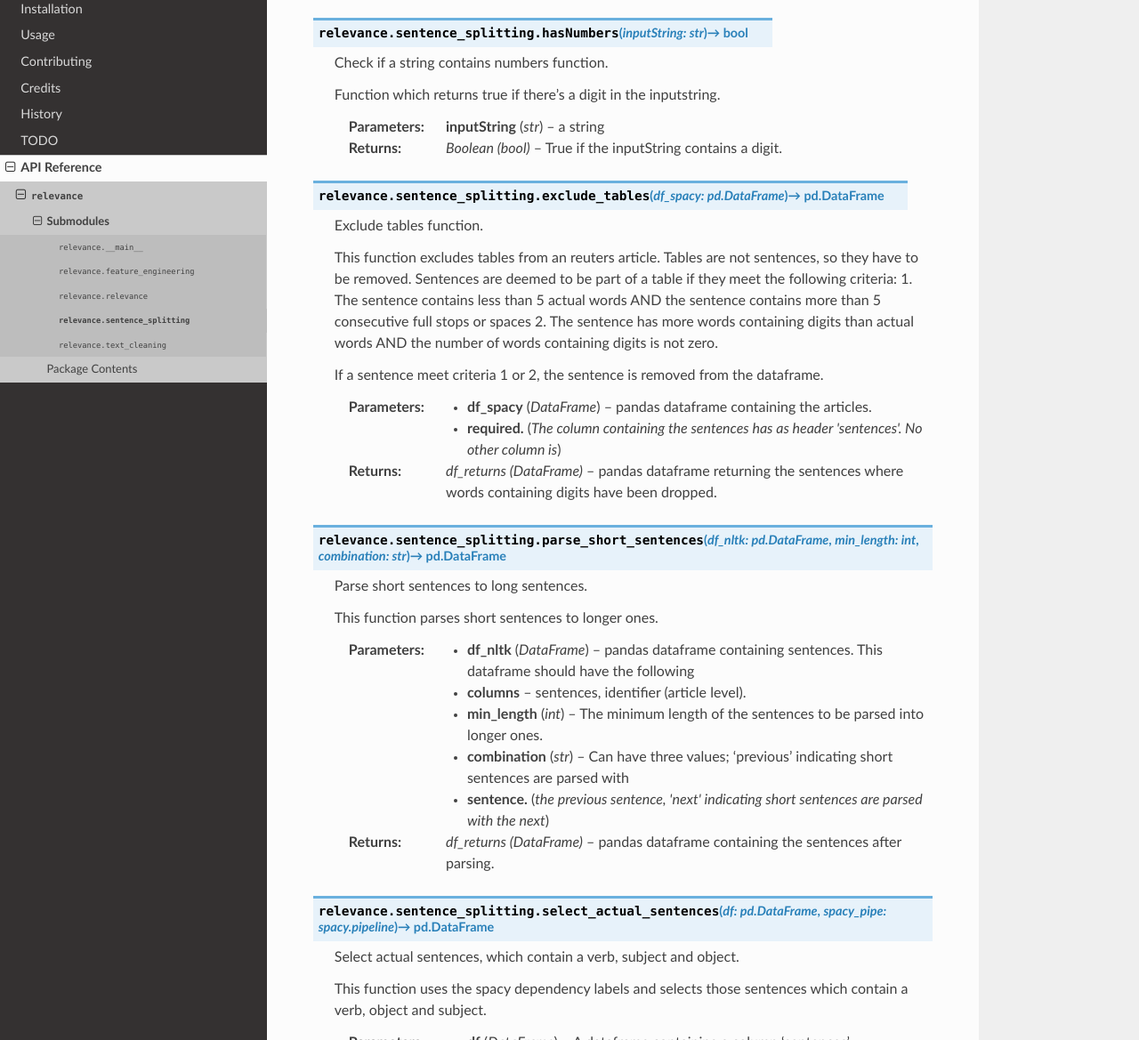
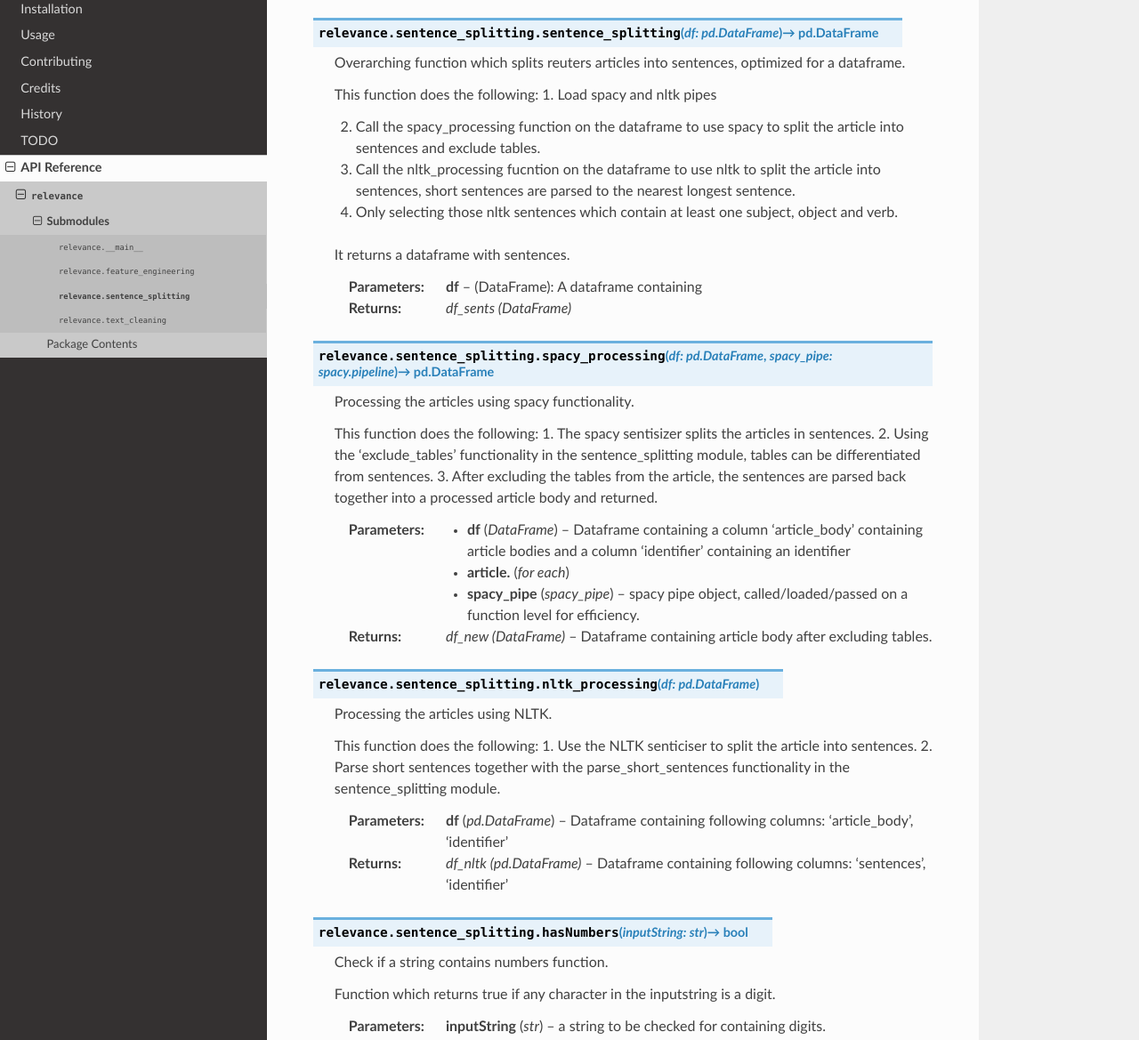
Before and after one commit to jgeysen/relevance, a Sphinx documentation site: the page built from docs/autoapi/relevance/sentence_splitting/index.rst, in a window 1280 px wide and 1400 px high, scrolled down 268 px, cut to the strip 231-1400 px from the top of the window. Shown: the whole strip at 89% size. Built offline with Sphinx 7.4.7 and the Read the Docs theme 2.0.0, drawn with Linux system fonts in a browser that asks for light colours; some of the changed text lies outside the part shown.

```diff
--- a/docs/autoapi/relevance/index.rst
+++ b/docs/autoapi/relevance/index.rst
@@ -17,7 +17,6 @@
 
    __main__/index.rst
    feature_engineering/index.rst
-   relevance/index.rst
    sentence_splitting/index.rst
    text_cleaning/index.rst
 
--- a/docs/autoapi/relevance/sentence_splitting/index.rst
+++ b/docs/autoapi/relevance/sentence_splitting/index.rst
@@ -20,19 +20,73 @@
 
 .. autoapisummary::
 
+   relevance.sentence_splitting.sentence_splitting
+   relevance.sentence_splitting.spacy_processing
+   relevance.sentence_splitting.nltk_processing
    relevance.sentence_splitting.hasNumbers
    relevance.sentence_splitting.exclude_tables
    relevance.sentence_splitting.parse_short_sentences
    relevance.sentence_splitting.select_actual_sentences
 
 
+.. function:: sentence_splitting(df: pd.DataFrame) -> pd.DataFrame
+
+   Overarching function which splits reuters articles into sentences,
+   optimized for a dataframe.
+
+   This function does the following:
+   1. Load spacy and nltk pipes
+
+   2. Call the spacy_processing function on the dataframe to use spacy to split the article into sentences and exclude tables.
+   3. Call the nltk_processing fucntion on the dataframe to use nltk to split the article into sentences, short sentences are parsed to the nearest longest sentence.
+   4. Only selecting those nltk sentences which contain at least one subject, object and verb.
+
+   It returns a dataframe with sentences.
+
+   :param df: (DataFrame): A dataframe containing
+
+   :returns: *df_sents (DataFrame)*
+
+
+.. function:: spacy_processing(df: pd.DataFrame, spacy_pipe: spacy.pipeline) -> pd.DataFrame
+
+   Processing the articles using spacy functionality.
+
+   This function does the following:
+   1. The spacy sentisizer splits the articles in sentences.
+   2. Using the 'exclude_tables' functionality in the sentence_splitting module, tables can be differentiated from sentences.
+   3. After excluding the tables from the article, the sentences are parsed back together into a processed article body and returned.
+
+   :param df: Dataframe containing a column 'article_body' containing article bodies and a column 'identifier' containing an identifier
+   :type df: DataFrame
+   :param for each article.:
+   :param spacy_pipe: spacy pipe object, called/loaded/passed on a function level for efficiency.
+   :type spacy_pipe: spacy_pipe
+
+   :returns: *df_new (DataFrame)* -- Dataframe containing article body after excluding tables.
+
+
+.. function:: nltk_processing(df: pd.DataFrame)
+
+   Processing the articles using NLTK.
+
+   This function does the following:
+   1. Use the NLTK senticiser to split the article into sentences.
+   2. Parse short sentences together with the parse_short_sentences functionality in the sentence_splitting module.
+
+   :param df: Dataframe containing following columns: 'article_body', 'identifier'
+   :type df: pd.DataFrame
+
+   :returns: *df_nltk (pd.DataFrame)* -- Dataframe containing following columns: 'sentences', 'identifier'
+
+
 .. function:: hasNumbers(inputString: str) -> bool
 
    Check if a string contains numbers function.
 
-   Function which returns true if there's a digit in the inputstring.
+   Function which returns true if any character in the inputstring is a digit.
 
-   :param inputString: a string
+   :param inputString: a string to be checked for containing digits.
    :type inputString: str
 
    :returns: *Boolean (bool)* -- True if the inputString contains a digit.
@@ -47,10 +101,12 @@
    1. The sentence contains less than 5 actual words AND the sentence contains more than 5 consecutive full stops or spaces
    2. The sentence has more words containing digits than actual words AND the number of words containing digits is not zero.
 
-   If a sentence meet criteria 1 or 2, the sentence is removed from the dataframe.
+   If a sentence meet criteria 1 or 2, the sentence is removed from the dataframe. It's useful to feed sentences to this functionality,
+   because spacy splits tables into many smaller parts, which can easily be differentiated from actual sentences using these criteria.
 
-   :param df_spacy: pandas dataframe containing the articles.
+   :param df_spacy: pandas dataframe containing the article bodies using column name 'article_body'. No 'identifier'
    :type df_spacy: DataFrame
+   :param column required because sentences are excluded based on sentence level characteristics.:
    :param The column containing the sentences has as header 'sentences'. No other column is required.:
 
    :returns: *df_returns (DataFrame)* -- pandas dataframe returning the sentences where words containing digits have been dropped.
@@ -60,10 +116,10 @@
 
    Parse short sentences to long sentences.
 
-   This function parses short sentences to longer ones.
+   This function parses short sentences with the nearest longer one.
 
    :param df_nltk: pandas dataframe containing sentences. This dataframe should have the following
-   :type df_nltk: DataFrame
+   :type df_nltk: pd.DataFrame
    :param columns: sentences, identifier (article level).
    :param min_length: The minimum length of the sentences to be parsed into longer ones.
    :type min_length: int
@@ -71,7 +127,7 @@
    :type combination: str
    :param the previous sentence, 'next' indicating short sentences are parsed with the next sentence.:
 
-   :returns: *df_returns (DataFrame)* -- pandas dataframe containing the sentences after parsing.
+   :returns: *df_returns (pd.DataFrame)* -- pandas dataframe containing the sentences after parsing.
 
 
 .. function:: select_actual_sentences(df: pd.DataFrame, spacy_pipe: spacy.pipeline) -> pd.DataFrame
@@ -80,9 +136,9 @@
 
    This function uses the spacy dependency labels and selects those sentences which contain a verb, object and subject.
 
-   :param df: A dataframe containing a column 'sentences'.
-   :type df: DataFrame
-   :param spacy_pipe: Spacy pipe object, given on a function level, because loading it outside the function is more efficient.
+   :param df: A dataframe containing a column 'sentences'. No 'identifier' column required.
+   :type df: pd.DataFrame
+   :param spacy_pipe: Spacy pipeline object, given on a function level, because loading it once outside the function is more efficient.
    :type spacy_pipe: spacy_pipe
 
-   :returns: *df (DataFrame)* -- A dataframe which only contains sentences with at least one verb, subject and object.
+   :returns: *df (pd.DataFrame)* -- A dataframe which only contains sentences with at least one verb, subject and object.
```
Also changed, not shown: docs/autoapi/relevance/feature_engineering/index.rst (+35 -6 lines), docs/autoapi/relevance/text_cleaning/index.rst (+21 -9 lines), 1 other file.
